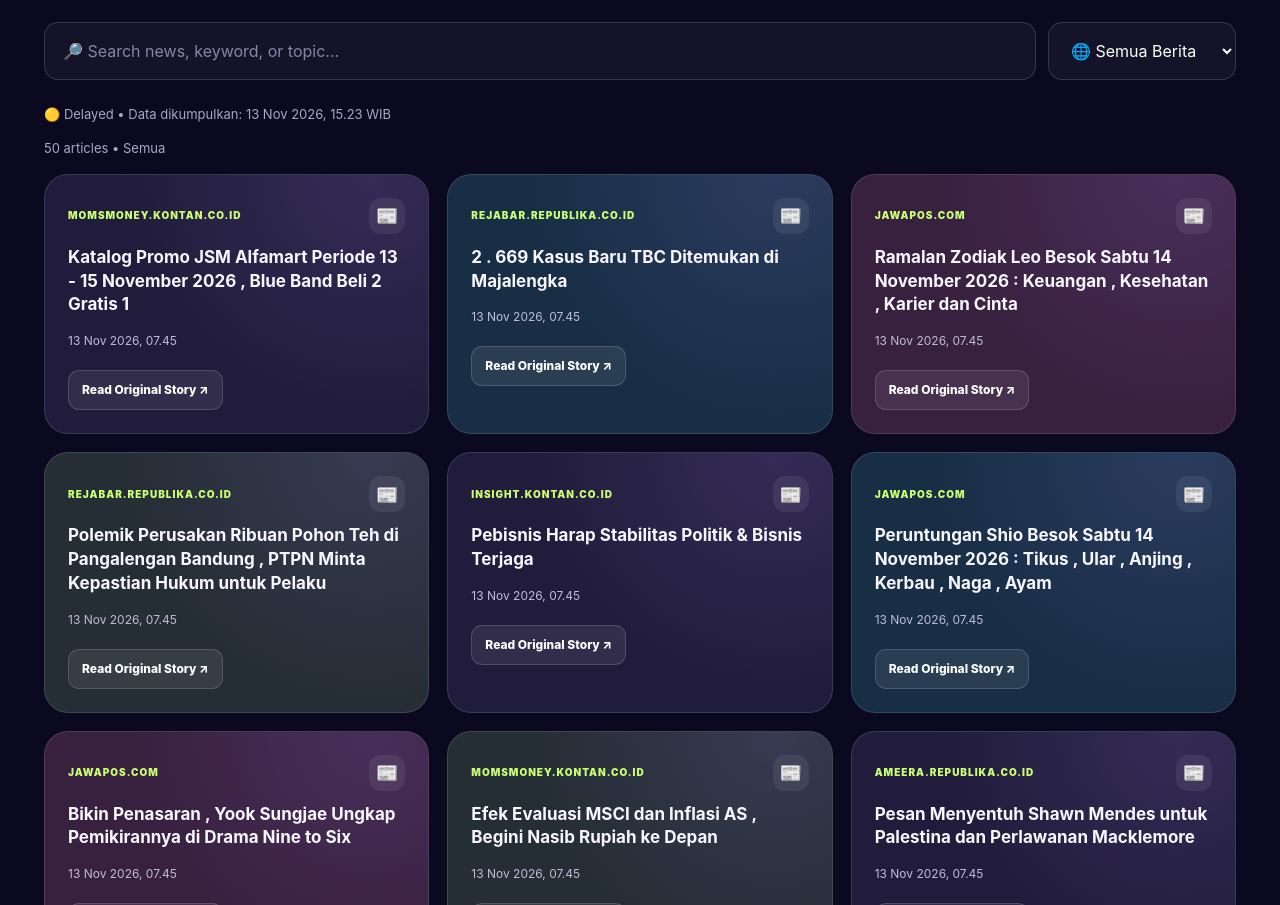
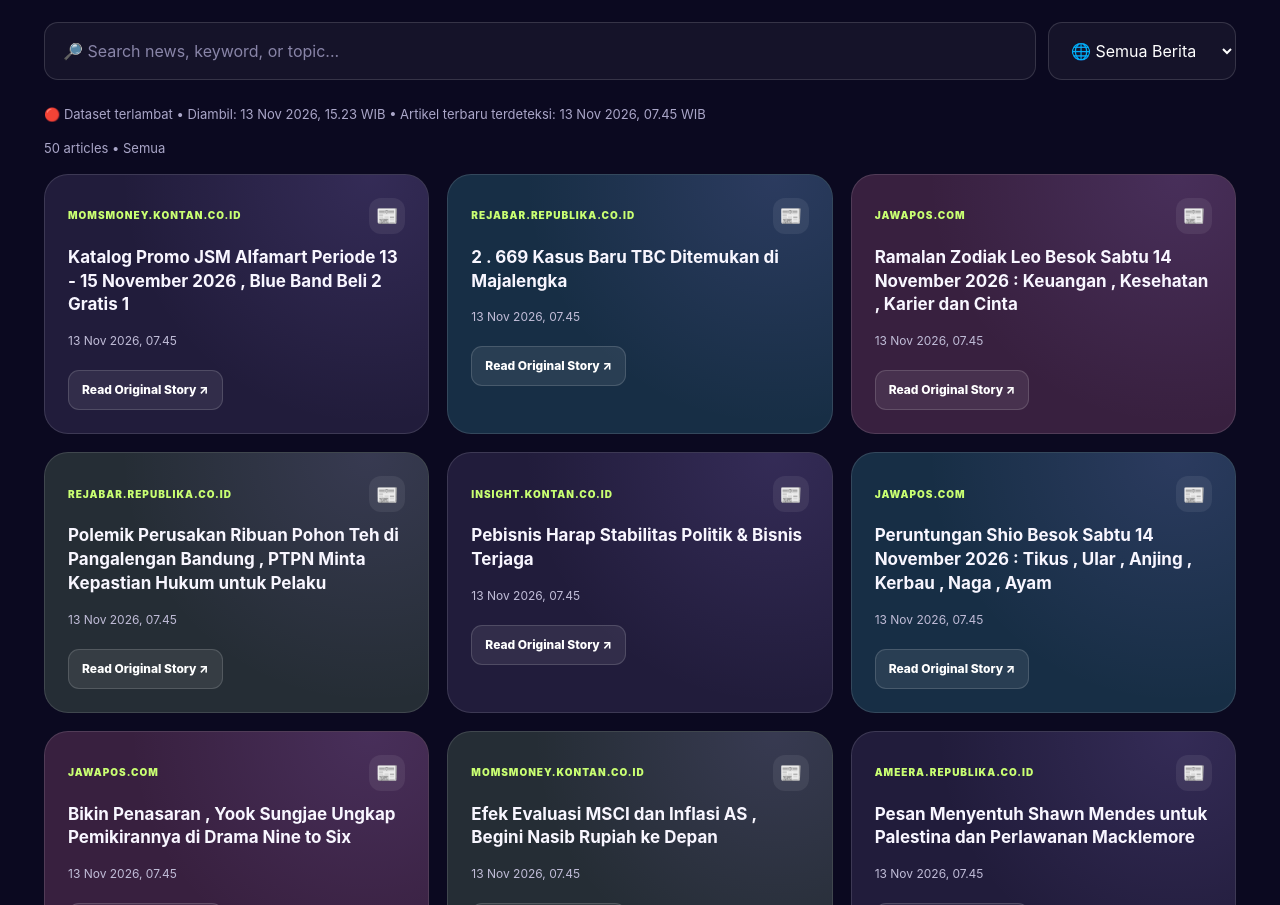
Before and after one commit to laxmiechan/trendradar-indonesia, a plain HTML site: page index.html in a window 1280 px wide. Shown: the part 1637-2542 px from the top of the page. Drawn offline with Linux system fonts and the light colour scheme.

Commit message:
Refactor updateNewsFreshness function for clarity

```diff
--- a/index.html
+++ b/index.html
@@ -1565,33 +1565,62 @@ newsCategory.addEventListener("change", () => {
 });
 
 
-function updateNewsFreshness(updatedAt) {
+
+function updateNewsFreshness(data) {
   const badge = document.getElementById("newsFreshness");
-  const updated = new Date(updatedAt);
-  const age = (Date.now() - updated.getTime()) / 60000;
-
-  if (!Number.isFinite(age) || age < 0) {
-    badge.textContent = "⚪ Waktu pembaruan tidak valid";
+
+  const fetched = new Date(
+    data.fetched_at || data.updated_at
+  );
+
+  const latestValue = data.latest_seen_at ||
+    (Array.isArray(data.articles)
+      ? data.articles
+          .map(item => {
+            const match = String(
+              item.published || ""
+            ).match(
+              /^(\d{4})(\d{2})(\d{2})T(\d{2})(\d{2})(\d{2})Z$/
+            );
+
+            return match
+              ? `${match[1]}-${match[2]}-${match[3]}T${match[4]}:${match[5]}:${match[6]}Z`
+              : null;
+          })
+          .filter(Boolean)
+          .sort()
+          .at(-1)
+      : null);
+
+  const latest = new Date(latestValue || "");
+
+  if (
+    !Number.isFinite(fetched.getTime()) ||
+    !Number.isFinite(latest.getTime())
+  ) {
+    badge.textContent =
+      "⚪ Waktu pembaruan berita belum tersedia";
     return;
   }
 
-  const time = updated.toLocaleString("id-ID", {
+  const fetchedAge = (Date.now() - fetched.getTime()) / 60000;
+  const articleAge = (Date.now() - latest.getTime()) / 60000;
+
+  const format = date => date.toLocaleString("id-ID", {
     timeZone: "Asia/Jakarta",
     dateStyle: "medium",
     timeStyle: "short"
   });
 
-  let label;
-
-  if (age < 60) {
-    label = "🟢 Fresh";
-  } else if (age < 180) {
-    label = "🟡 Delayed";
-  } else {
-    label = "🔴 Stale";
-  }
-
-  badge.textContent = `${label} • Data dikumpulkan: ${time} WIB`;
+  const label = fetchedAge > 60
+    ? "🔴 Dataset terlambat"
+    : articleAge > 180
+      ? "🟡 Belum ada berita baru"
+      : "🟢 Data terbaru tersedia";
+
+  badge.textContent =
+    `${label} • Diambil: ${format(fetched)} WIB` +
+    ` • Artikel terbaru terdeteksi: ${format(latest)} WIB`;
 }
 
 async function loadNews() {
@@ -1605,7 +1634,7 @@ async function loadNews() {
     allNews = data.articles;
     newsLoaded = true;
 
-    updateNewsFreshness(data.updated_at);
+    updateNewsFreshness(data);
 
     $("totalNews").textContent =
       allNews.length.toLocaleString("id-ID");
@@ -1880,6 +1909,13 @@ loadTrends();
 loadNews();
 loadCategories();
 loadAnalytics();
+  // Cek ulang data pada tab yang tetap terbuka
+setInterval(() => {
+  loadTrends();
+  loadNews();
+  loadCategories();
+  loadAnalytics();
+}, 30 * 60 * 1000);
 </script>
 
 </body>
```
